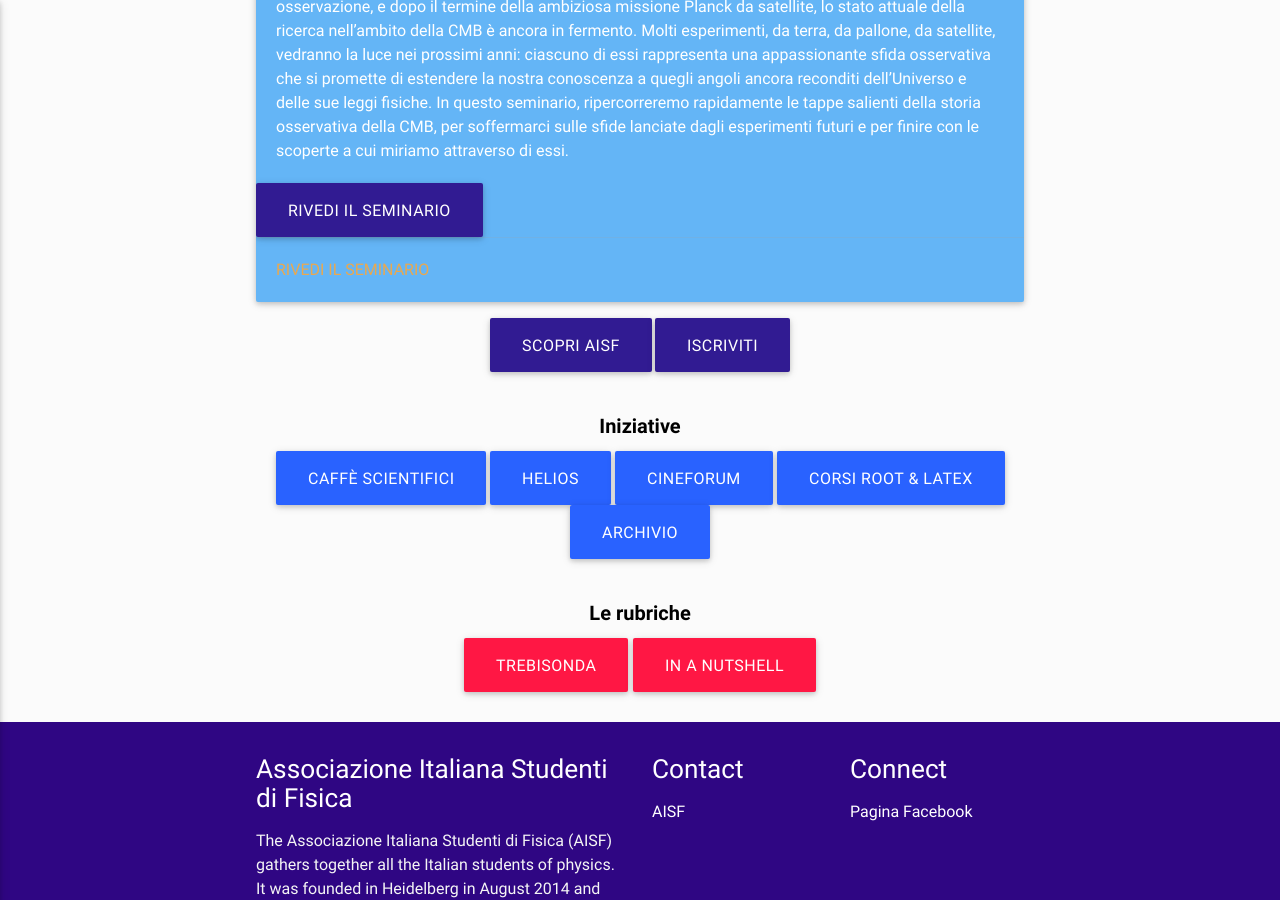
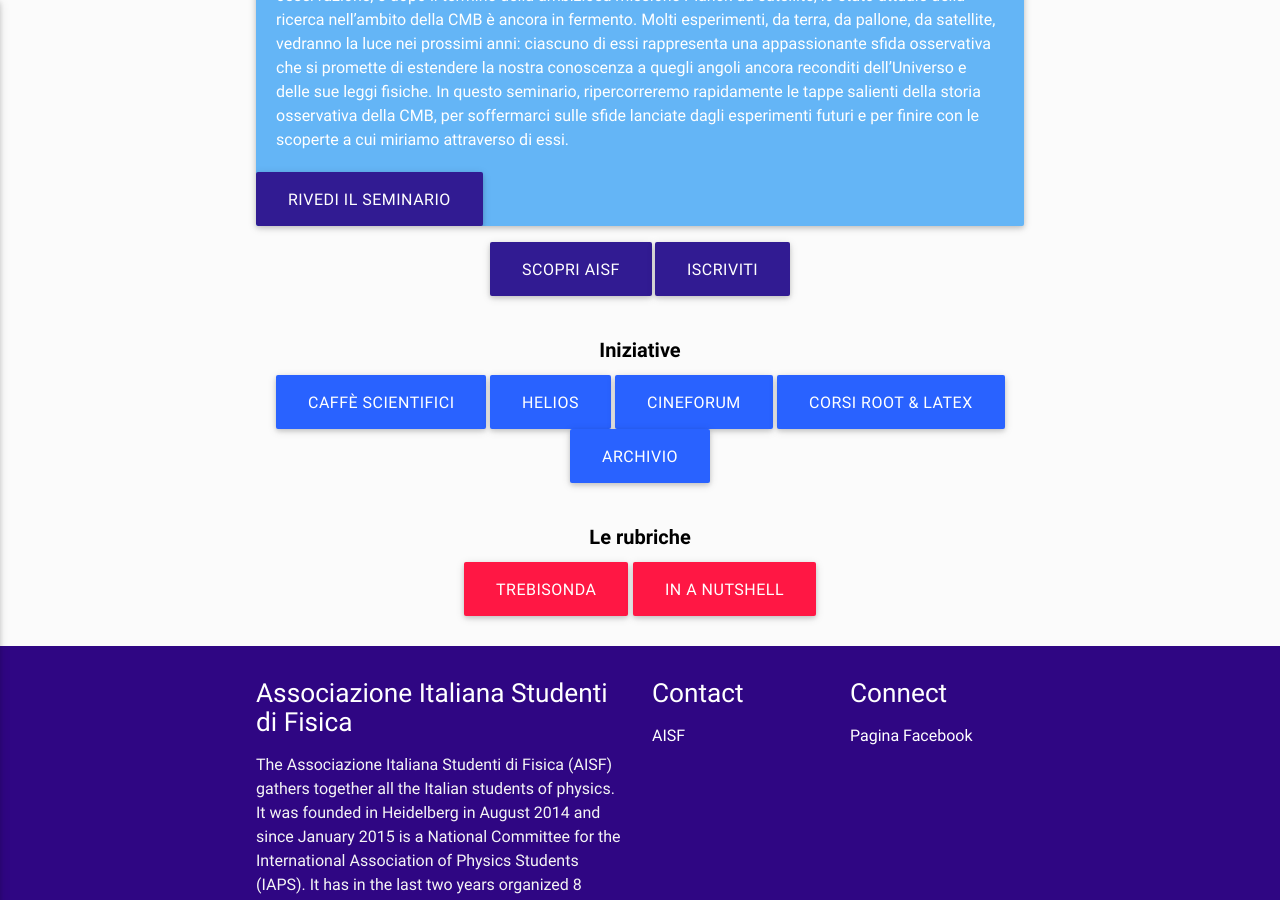
Before and after one commit to ai-sf/aisf_perugia, a Jekyll site: the page built from index.html, in a window 1280 px wide and 900 px high, scrolled down 2567 px. Built offline with Jekyll 4.4.1, drawn with Linux system fonts in a browser that asks for light colours; nearby versions of some CDN libraries.

Commit message:
Update index.html

```diff
--- a/index.html
+++ b/index.html
@@ -37,10 +37,8 @@
 In questo seminario verranno introdotte le basi fisiche per la comprensione degli ambienti di radiazione per l’esplorazione spaziale e gli attuali scenari di ricerca internazionale per la comprensione della metereologia spaziale (“space weather”) e sistemi di minimizzazione del rischio da esposizione a radiazioni per gli astronauti.
   </p>
       </div>
-      <div class="card-action">
-        <a href="https://fb.watch/2q8urf5MM1/">
-          Rivedi il seminario</a>
-      </div>
+      <a class="waves-effect waves-light btn-large deep-purple darken-4"
+      href="https://fb.watch/2q8urf5MM1/">  Rivedi il seminario</a>
     </div>
   </div>
 
@@ -58,11 +56,9 @@
           <p> ABSTRACT <br> La radiazione di fondo cosmico a microonde (cosmic microwave background radiation) è forse la regina delle osservabili cosmologiche. Dalla sua analisi, estraiamo preziosissime informazioni sulla storia evolutiva del nostro Universo e sui suoi costituenti fondamentali. Dopo più di 70 anni dalla prima osservazione, e dopo il termine della ambiziosa missione Planck da satellite, lo stato attuale della ricerca nell’ambito della CMB è ancora in fermento. Molti esperimenti, da terra, da pallone, da satellite, vedranno la luce nei prossimi anni: ciascuno di essi rappresenta una appassionante sfida osservativa che si promette di estendere la nostra conoscenza a quegli angoli ancora reconditi dell’Universo e delle sue leggi fisiche. In questo seminario, ripercorreremo rapidamente le tappe salienti della storia osservativa della CMB, per soffermarci sulle sfide lanciate dagli esperimenti futuri e per finire con le scoperte a cui miriamo attraverso di essi.  </p>
         </div>
 
-        <a class="waves-effect waves-light btn-large deep-purple darken-4" href="https://fb.watch/2q8D8OqFtj/">  Rivedi il seminario</a>
-        <div class="card-action">
-          <a href="https://fb.watch/2q8D8OqFtj/">
-            Rivedi il seminario</a>
-        </div>
+        <a class="waves-effect waves-light btn-large deep-purple darken-4"
+        href="https://fb.watch/2q8D8OqFtj/">  Rivedi il seminario</a>
+
       </div>
     </div>
 
```
